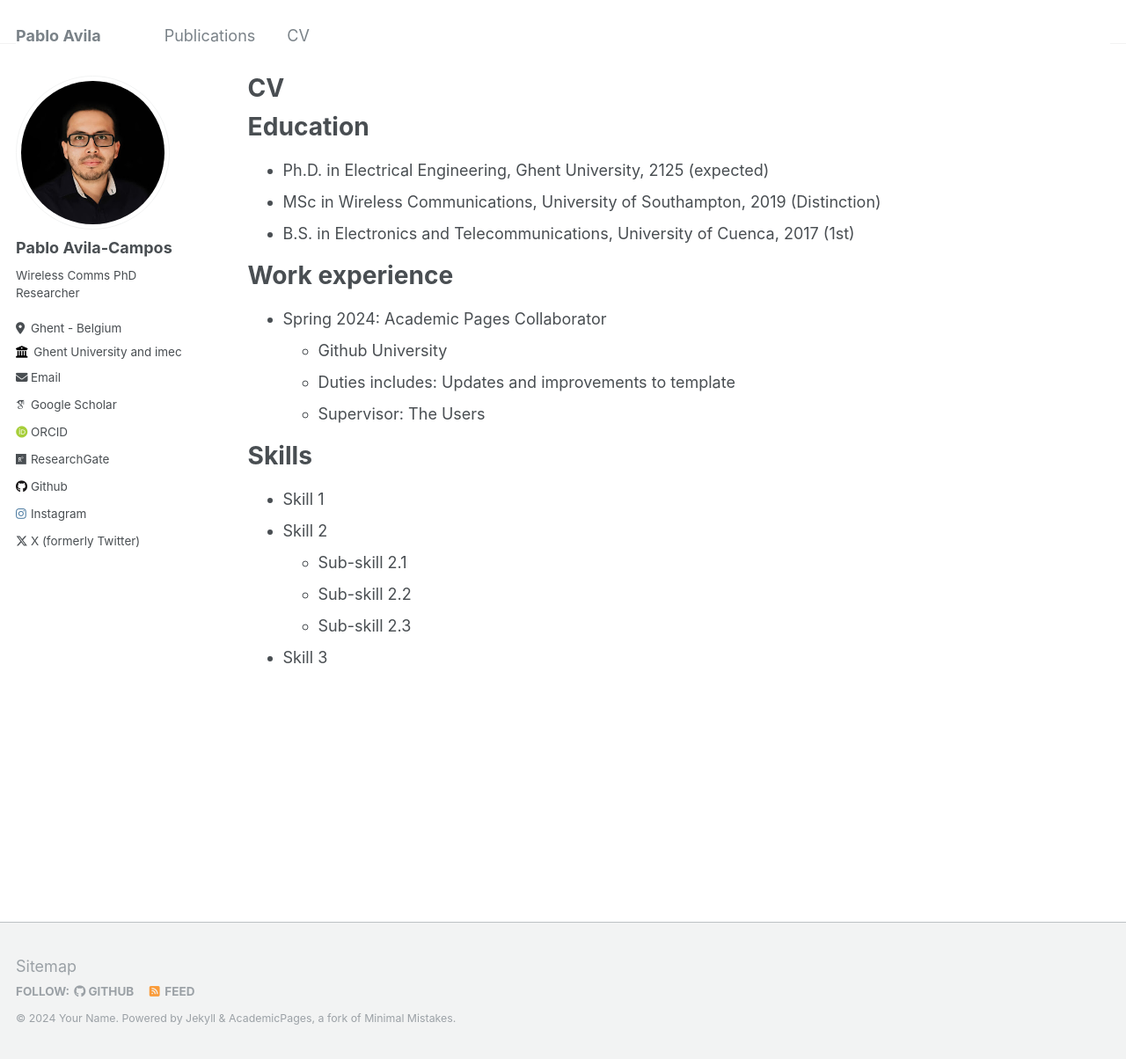
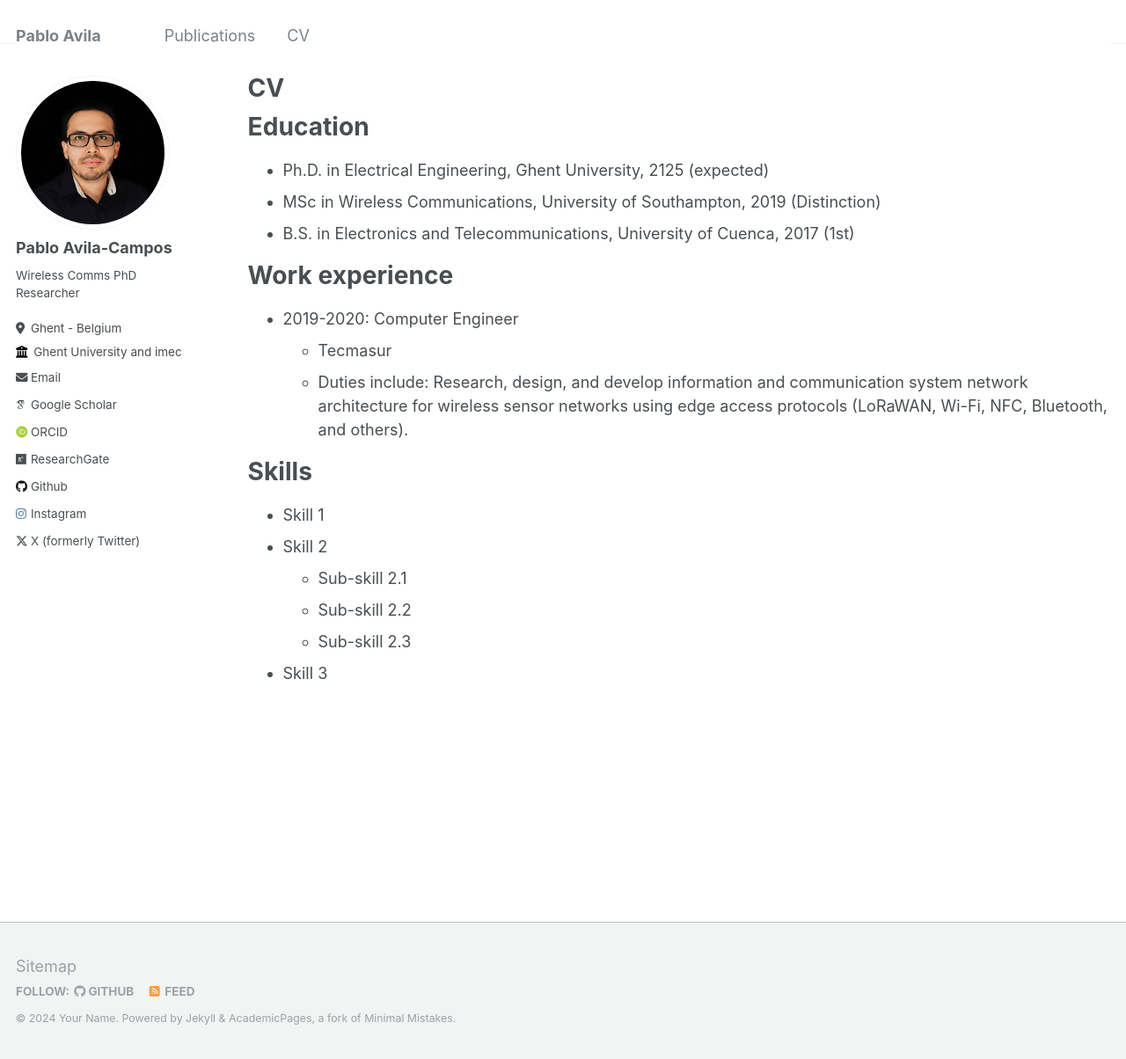
Before and after one commit to pavilac/pavilac.github.io, a Jekyll site: the page built from _pages/cv.md, in a window 1280 px wide and 1204 px high. Shown: the whole window at 88% size. Built offline with Jekyll 4.4.1, drawn with Linux system fonts in a browser that asks for light colours; some web fonts are replaced.

Commit message:
Update cv.md

```diff
--- a/_pages/cv.md
+++ b/_pages/cv.md
@@ -17,10 +17,10 @@ Education
 
 Work experience
 ======
-* Spring 2024: Academic Pages Collaborator
-  * Github University
-  * Duties includes: Updates and improvements to template
-  * Supervisor: The Users
+* 2019-2020: Computer Engineer
+  * Tecmasur
+  * Duties include: Research, design, and develop information and communication system network architecture for wireless sensor networks using edge access protocols (LoRaWAN, Wi-Fi, NFC, Bluetooth, and others).
+
 
 
 Skills
```
